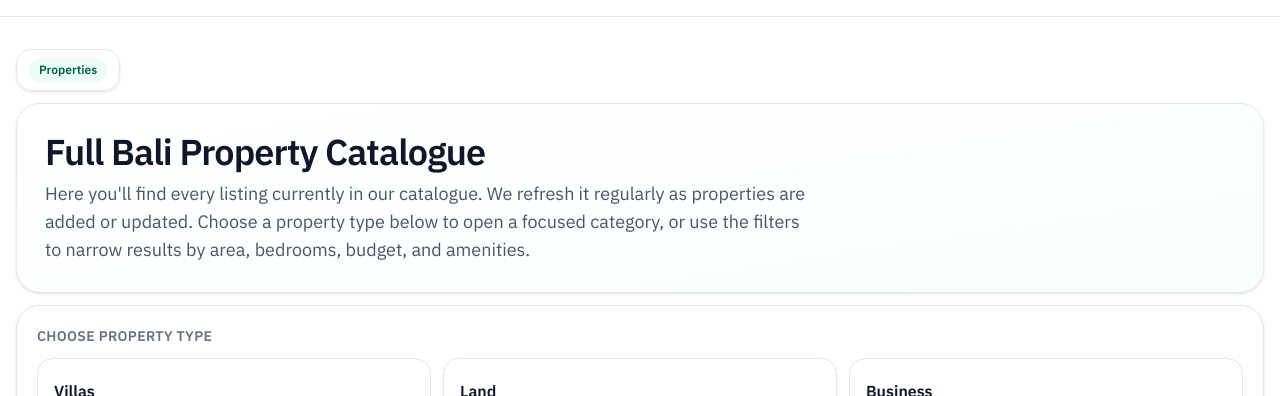
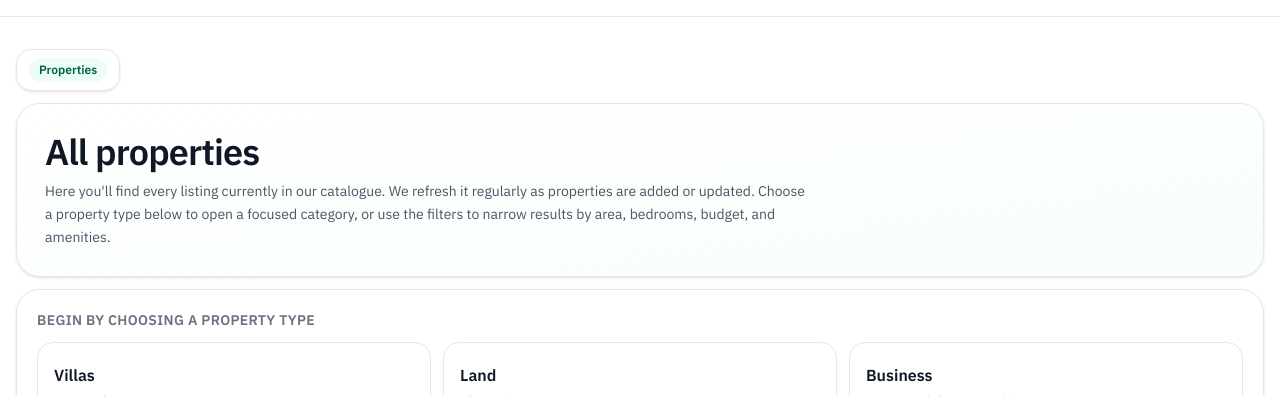
Before and after one commit to balitrusted/bali-realestate, a Next.js app: page /properties in a window 1280 px wide. Shown: the part 66-462 px from the top of the page. Built offline with nearby package versions, Linux system fonts and the light colour scheme; no server answers.

Commit message:
Properties page: copy, spacing, intro text size

```diff
--- a/app/properties/page.tsx
+++ b/app/properties/page.tsx
@@ -115,9 +115,9 @@ export default async function PropertiesCatalogPage({
         <CatalogBreadcrumb className="mb-3" />
         <div className="mb-3 rounded-3xl border border-gray-200 bg-gradient-to-br from-white to-emerald-50/40 p-5 md:p-7 shadow-sm">
           <h1 className="text-2xl md:text-4xl font-semibold tracking-tight text-gray-900 mb-2">
-            Full Bali Property Catalogue
+            All properties
           </h1>
-          <p className="text-gray-600 text-base md:text-lg max-w-3xl">
+          <p className="text-sm text-gray-600 max-w-3xl leading-relaxed">
             Here you&apos;ll find every listing currently in our catalogue. We refresh it regularly as
             properties are added or updated. Choose a property type below to open a focused category,
             or use the filters to narrow results by area, bedrooms, budget, and amenities.
@@ -125,7 +125,9 @@ export default async function PropertiesCatalogPage({
         </div>
 
         <div className="rounded-3xl border border-gray-200 bg-white p-4 md:p-5 shadow-sm">
-          <p className="text-sm font-semibold uppercase tracking-wide text-gray-500 mb-3">Choose property type</p>
+          <p className="text-sm font-semibold uppercase tracking-wide text-gray-500 mb-3">
+            Begin by choosing a property type
+          </p>
           <div className="grid grid-cols-1 sm:grid-cols-3 gap-3">
             <Link
               href="/properties/villas"
@@ -151,7 +153,7 @@ export default async function PropertiesCatalogPage({
           </div>
         </div>
 
-        <div className="mt-10">
+        <div className="mt-3">
           <div className="mb-3 w-full rounded-lg border border-gray-200 bg-white px-3 py-2 flex items-center justify-between gap-4">
             <div className="text-xs font-medium text-gray-600">
               Found {total} {total === 1 ? "property" : "properties"}
```
